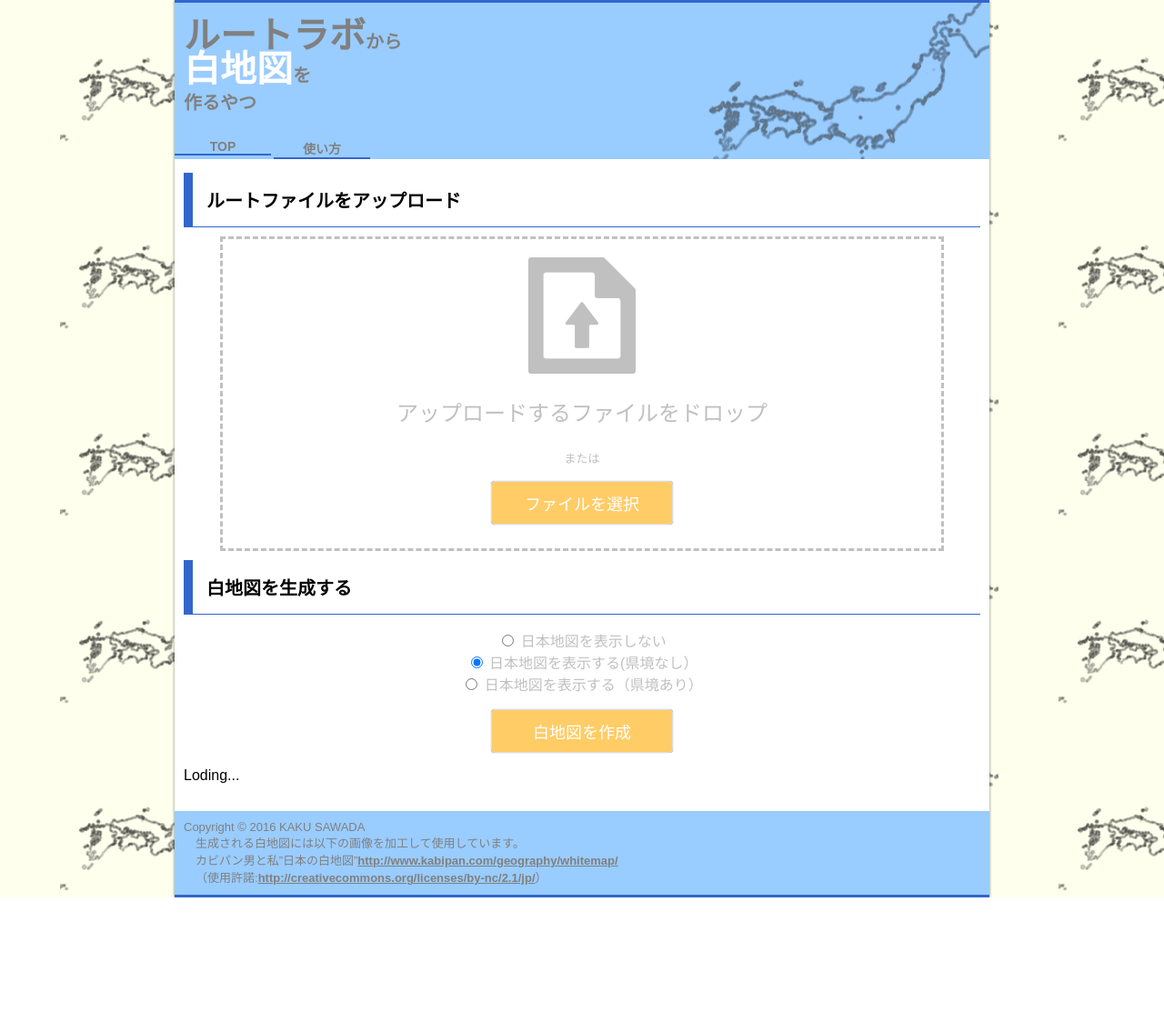
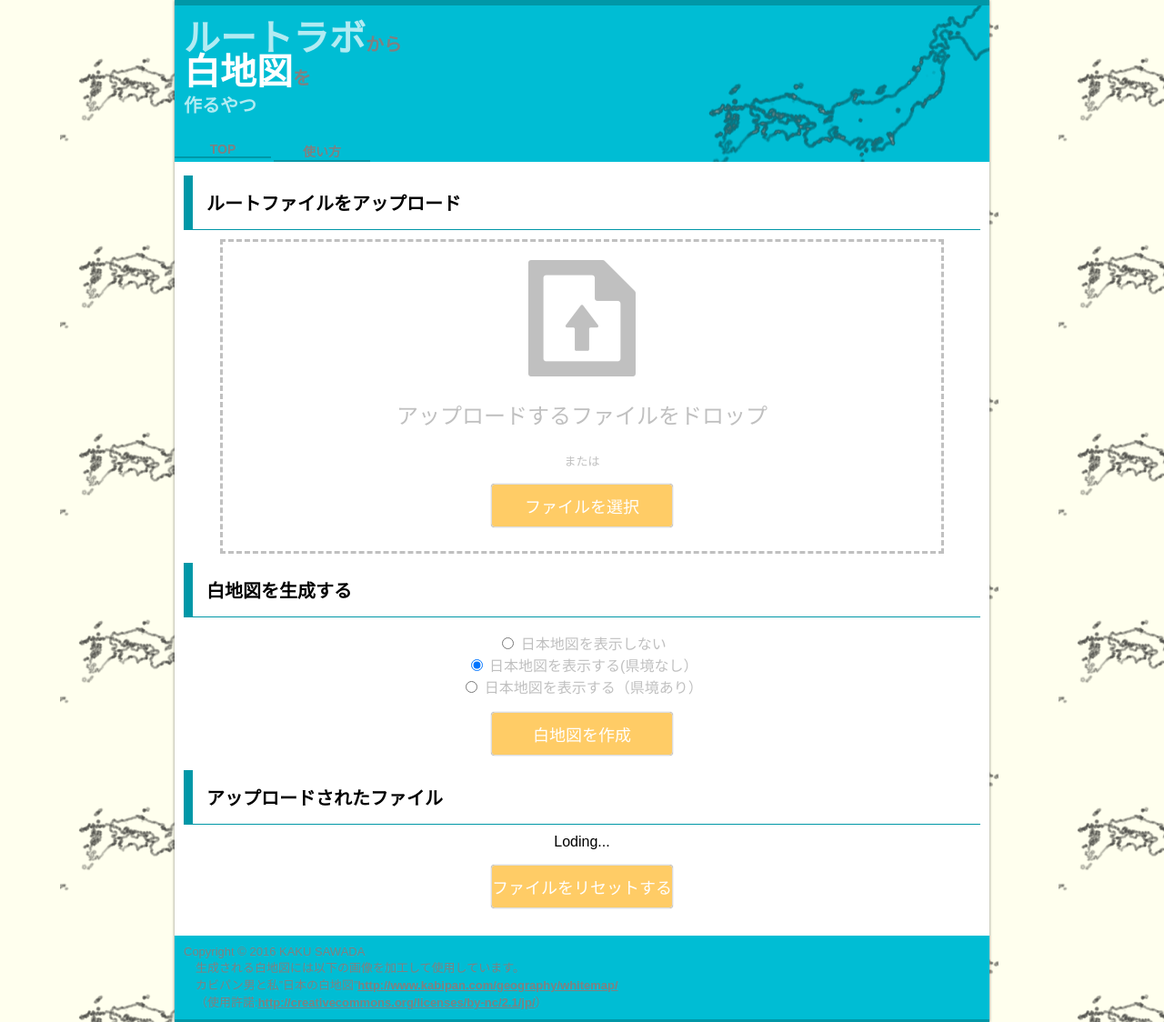
Before and after one commit to sawadakaku/whitemap, a Python web app: template app_whitemap/templates/index.html in a window 1280 px wide. Shown: the whole page at 91% size. Before the commit the page ends 987 px from the top, so only its background shows below. Run offline with Jinja, Linux system fonts and the light colour scheme; the template is opened without the code that fills it, so the values that code supplies are empty.

Commit message:
アップロードされたファイルをテーブルで表示する。cronの設定

```diff
--- a/app_whitemap/app.yaml
+++ b/app_whitemap/app.yaml
@@ -1,3 +1,4 @@
+application: app-whitemap
 version: 1
 runtime: python27
 api_version: 1
@@ -8,6 +9,9 @@
   static_dir: static
 - url: /images
   static_dir: images
+- url: /maintain/routefiles
+  script: maintain.app
+  login: admin
 - url: /.*
   script: main.app
 
--- /dev/null
+++ b/app_whitemap/cron.yaml
@@ -0,0 +1,4 @@
+cron:
+- description: daily RouteFiles maintainance
+  url: /maintain/routefiles
+  schedule: every 24 hours
--- a/app_whitemap/modules/functions.py
+++ b/app_whitemap/modules/functions.py
@@ -1,5 +1,6 @@
 import os.path
 import jinja2
+import datetime
 from PIL import Image
 from cStringIO import StringIO
 
@@ -12,6 +13,11 @@
             loader=jinja2.FileSystemLoader(templates_dir),
             extensions=['jinja2.ext.autoescape'],
             autoescape=True)
+    def timeJST(value):
+        return (value + datetime.timedelta(hours=9)).strftime('%Y-%m-%d %H:%M:%S').decode('utf-8')
+    JINJA_ENVIRONMENT.filters.update({
+        'timeJST':timeJST
+    })
     template = JINJA_ENVIRONMENT.get_template(tname[1:])
     handler.response.write(template.render(values))
 
--- a/app_whitemap/modules/mydb.py
+++ b/app_whitemap/modules/mydb.py
@@ -3,3 +3,4 @@
 class Route(ndb.Model):
     title = ndb.StringProperty(indexed=False)
     kml = ndb.TextProperty()
+    time = ndb.DateTimeProperty(auto_now_add=True)
--- a/app_whitemap/static/glike.css
+++ b/app_whitemap/static/glike.css
@@ -19,8 +19,8 @@
 }
 
 #header{
-  background-color: #99ccff;
-  border-top: 3px solid #36c;
+  background-color: #00bdd4;
+  border-top: 6px solid #0097a7;
   height: auto;
   margin-bottom: 15px;
   overflow: hidden;
@@ -71,7 +71,7 @@
 }
 #header h1 #rootlab{
     font-size: 40px;
-    color: gray;
+    color: #b2ebf2;
 }
 #header h1 #whitemap{
     font-size: 40px;
@@ -79,7 +79,7 @@
 }
 #header h1 #making{
     font-size: 20px;
-    color: gray;
+    color: #b2ebf2;
 }
 #header #title{
     overflow: hidden;
@@ -101,8 +101,8 @@
 }
 #menu li > a{
     display: block;
-    border-bottom: 2px solid #36c;
-    background-color: #99ccff;
+    border-bottom: 2px solid #0097a7;
+    background-color: #00bdd4;
     padding: 5px 3px 0;
     text-decoration: none;
     color: gray;
@@ -112,15 +112,15 @@
     font-size: 14px;
 }
 #menu li > a:hover{
-    background-color: #36c;
+    background-color: #0097a7;
     color: white;
 }
 
 h2{
     margin: 0 0 10px;
     padding: 15px;
-    border-left: 10px solid #36c;
-    border-bottom: 1px solid #36c;
+    border-left: 10px solid #0097a7;
+    border-bottom: 1px solid #0097a7;
     font-size: 20px;
     font-weight: bold;
 }
@@ -133,7 +133,7 @@
 }
 
 /* ボタン用スタイル */
-#btn-group button , #group-makewhitemap button{
+#btn-group button , #group-makewhitemap button , #group-reset-files button{
     background: #FFCC66;
     border: 1px solid #DDD;
     border-radius: 4px;
@@ -148,7 +148,7 @@
 }
 
 /* 要素をセンタリング */
-#btn-group , #text1 , #group-makewhitemap{
+#btn-group , #text1 , #group-makewhitemap , #group-reset-files{
     text-align: center;
 }
 .icon{
@@ -184,9 +184,49 @@
     width: 600px;
 }
 
+/* ルートテーブル用スタイル */
+table.uploaded-files{
+    margin: 0 auto;
+    border-collapse: separate;
+    border-spacing: 0 1px;
+}
+table.uploaded-files th{
+    padding: 12px;
+    vertical-align: middle;
+    text-align: left;
+    border-bottom: #999 1px solid;
+    color: white;
+    border-left: #fff 1px solid;
+    border-right: #999 1px solid;
+}
+table.uploaded-files th.r1{
+    background: #0097a7;
+}
+table.uploaded-files th.r2{
+    background: #00bcd7;
+}
+table.uploaded-files td{
+    padding: 12px;
+    vertical-align: middle;
+    text-align: left;
+    border-bottom: #999 1px solid;
+}
+table.uploaded-files td.r1{
+    width: 152px;
+    border-left: #fff 1px solid;
+    border-right: #999 1px solid;
+    background: #0097a7;
+}
+table.uploaded-files td.r2{
+    width: 152px;
+    border-left: #fff 1px solid;
+    border-right: #999 1px solid;
+    background: #00bcd7;
+}
+
 #footer{
-  background-color: #99ccff;
-  border-bottom: 3px solid #36c;
+  background-color: #00bdd4;
+  border-bottom: 3px solid #0097a7;
   height: auto;
   margin: 0;
   margin-top: 30px;
--- a/app_whitemap/templates/index.html
+++ b/app_whitemap/templates/index.html
@@ -27,9 +27,13 @@
     </form>
     <p><button id="make-whitemap">白地図を作成</button></p>
   </div>  <!-- end group-makewhitemap -->
-  <div id="uploaded-routes">
-    Loding...
-  </div>
+  <h2>アップロードされたファイル</h2>
+  <div id="group-reset-files">
+    <div id="uploaded-routes">
+      Loding...
+    </div>
+    <p><button id="reset-files">ファイルをリセットする</button></p>
+  </div> <!-- end group-reset-files -->
 
   <script type="text/javascript">
     $(function(){
@@ -107,5 +111,17 @@
     setTimeout('updateRoutes()',4000);
   }
   updateRoutes();
+    /*=====================================
+    reset-filesがクリックされたときの処理
+    =====================================*/
+  $('#reset-files').click(function(){
+    $.ajax({
+      url:'/reset',
+      type:'GET',
+      success:function(data){
+        console.log('ファイルをリセットしました')
+      }
+    });
+  });
   </script>
 {% endblock %}
```
Also changed, not shown: app_whitemap/index.yaml (added, +16 -0 lines), app_whitemap/main.py (+21 -10 lines), app_whitemap/maintain.py (added, +23 -0 lines), app_whitemap/templates/routes.html (+13 -6 lines), 4 other files.
